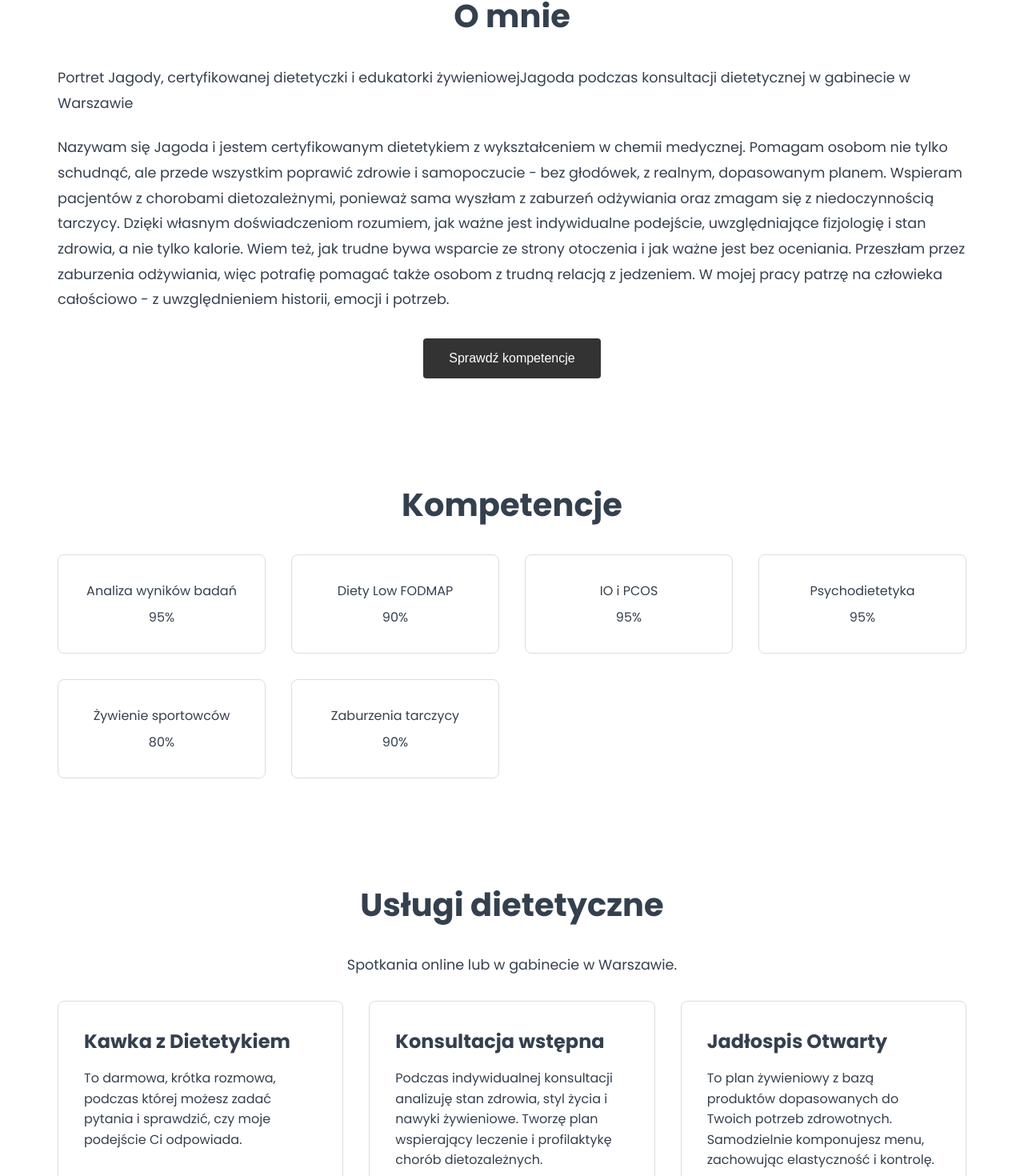
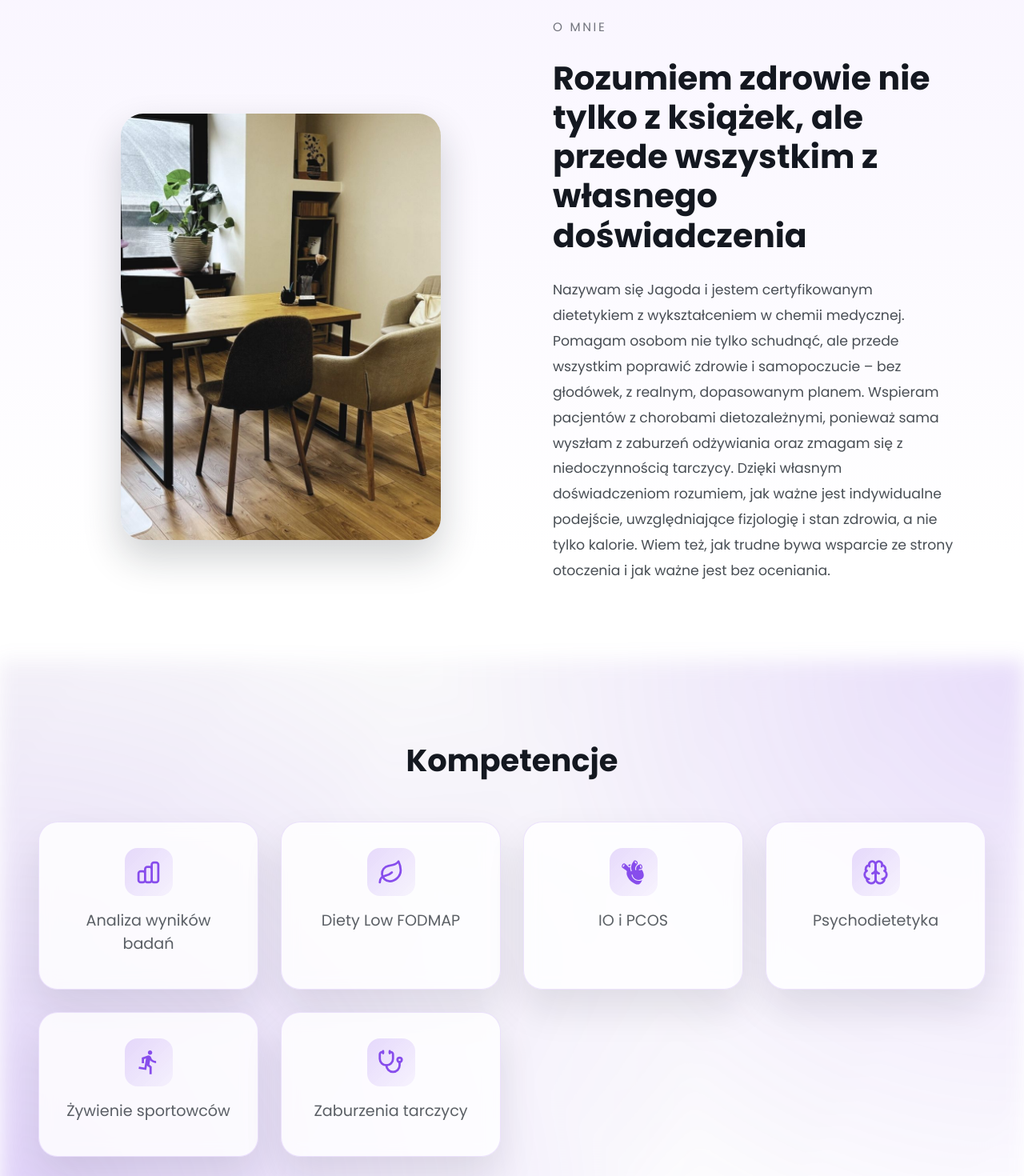
Before and after one commit to DawidZyluk/jagodowa-harmonia-next-js, a Next.js app: page / in a window 1280 px wide. Shown: the part 874-2344 px from the top of the page at 80% size. Built offline with nearby package versions, Linux system fonts and the light colour scheme.

Commit message:
Refactor AboutSection: remove CompetenciesSection, enhance layout with new styles, and add metrics display with icons for improved visual representation of competencies.

```diff
--- a/app/components/Navbar/Navbar.scss
+++ b/app/components/Navbar/Navbar.scss
@@ -42,8 +42,8 @@
     display: none;
     align-items: center;
     justify-content: center;
-    width: 2.75rem;
-    height: 2.75rem;
+    width: 2.5rem;
+    height: 2.5rem;
     border-radius: 50%;
     background-color: transparent;
     border: 1px solid currentColor;
--- a/app/page.tsx
+++ b/app/page.tsx
@@ -1,6 +1,5 @@
 import HeaderSection from "./sections/HeaderSection/HeaderSection";
 import AboutSection from "./sections/AboutSection/AboutSection";
-import CompetenciesSection from "./sections/CompetenciesSection/CompetenciesSection";
 import ServicesSection from "./sections/ServicesSection/ServicesSection";
 import CooperationFormsSection from "./sections/CooperationFormsSection/CooperationFormsSection";
 import ReviewsSection from "./sections/ReviewsSection/ReviewsSection";
@@ -11,7 +10,6 @@ export default function Home() {
     <div>
       <HeaderSection />
       <AboutSection />
-      <CompetenciesSection />
       <ServicesSection />
       <CooperationFormsSection />
       <ReviewsSection />
--- a/app/sections/AboutSection/AboutSection.scss
+++ b/app/sections/AboutSection/AboutSection.scss
@@ -1,39 +1,182 @@
+@use "../../styles/breakpoints" as bp;
+
 .about-section {
-  width: 100%;
-  padding: 4rem 0;
+  position: relative;
+  padding: clamp(4rem, 9vw, 6rem) 0;
+  background: linear-gradient(180deg, #f9f5ff 0%, #ffffff 45%, rgba(255, 255, 255, 0) 100%);
+  overflow: hidden;
+
+  &__content {
+    max-width: 1200px;
+    margin: 0 auto;
+    padding: 0 clamp(1.5rem, 4vw, 3rem);
+    display: grid;
+    grid-template-columns: minmax(0, 1.05fr) minmax(0, 1fr);
+    align-items: center;
+    gap: clamp(2.5rem, 6vw, 5rem);
+
+    @media (max-width: bp.$breakpoint-md) {
+      grid-template-columns: 1fr;
+      gap: clamp(2rem, 6vw, 3.5rem);
+    }
   }
 
-.about-section__container {
+  &__media {
+    position: relative;
+    max-width: clamp(320px, 34vw, 400px);
+    margin-inline: auto;
+    transform: translateY(6%);
+
+    @media (max-width: bp.$breakpoint-md) {
+      transform: translateY(0);
+    }
+  }
+
+  &__image {
+    position: relative;
+    border-radius: clamp(1rem, 3vw, 1.75rem);
+    overflow: hidden;
+    box-shadow: 0 22px 48px rgba(21, 28, 36, 0.2);
+    aspect-ratio: 3 / 4;
+
+    @media (max-width: bp.$breakpoint-sm) {
+      aspect-ratio: 4 / 3;
+    }
+
+    img {
+      width: 100%;
+      height: 100%;
+      object-fit: cover;
+      transition: transform 0.45s ease;
+    }
+
+    &::after {
+      content: "";
+      position: absolute;
+      inset: 0;
+      background: linear-gradient(180deg, rgba(16, 21, 33, 0) 0%, rgba(16, 21, 33, 0.32) 100%);
+      opacity: 0;
+      transition: opacity 0.35s ease;
+    }
+
+    &:hover img {
+      transform: scale(1.05);
+    }
+
+    &:hover::after {
+      opacity: 1;
+    }
+  }
+
+  &__copy {
+    display: flex;
+    flex-direction: column;
+    gap: clamp(1.25rem, 3vw, 1.75rem);
+  }
+
+  &__eyebrow {
+    font-size: 0.95rem;
+    letter-spacing: 0.18em;
+    text-transform: uppercase;
+    color: rgba(21, 28, 36, 0.6);
+  }
+
+  &__title {
+    font-size: clamp(2rem, 3.2vw, 2.75rem);
+    line-height: 1.2;
+    color: #141820;
+  }
+
+  &__paragraph {
+    font-size: clamp(1rem, 1.35vw, 1.15rem);
+    line-height: 1.85;
+    color: rgba(21, 28, 36, 0.78);
+  }
+
+  &__button {
+    margin-top: 0.5rem;
+  }
+
+  &__metrics {
+    position: relative;
+    margin-top: clamp(4rem, 9vw, 6rem);
+    padding: clamp(4rem, 9vw, 6rem) clamp(1.5rem, 5vw, 3rem);
+  }
+
+  &__metrics-background {
+    position: absolute;
+    inset: 0;
+    background: radial-gradient(circle at top right, rgba(135, 77, 236, 0.18), transparent 55%),
+      radial-gradient(circle at bottom left, rgba(146, 88, 248, 0.25), transparent 60%),
+      linear-gradient(120deg, rgba(20, 24, 32, 0.03), rgba(20, 24, 32, 0));
+    filter: blur(12px);
+    z-index: 0;
+  }
+
+  &__metrics-content {
+    position: relative;
     max-width: 1200px;
     margin: 0 auto;
-  padding: 0 2rem;
+    z-index: 1;
   }
 
-.about-section__title {
-  font-size: 2.5rem;
-  margin-bottom: 2rem;
+  &__metrics-title {
     text-align: center;
+    font-size: clamp(2rem, 3vw, 2.5rem);
+    margin-bottom: clamp(2rem, 5vw, 3rem);
+    color: #141820;
   }
 
-.about-section__paragraph {
-  font-size: 1.1rem;
-  line-height: 1.8;
-  margin-bottom: 1.5rem;
+  &__metrics-grid {
+    display: grid;
+    grid-template-columns: repeat(auto-fit, minmax(220px, 1fr));
+    gap: clamp(1rem, 3vw, 1.75rem);
   }
 
-.about-section__button {
-  display: block;
-  margin: 2rem auto 0;
-  padding: 1rem 2rem;
-  font-size: 1rem;
-  background-color: #333;
-  color: white;
-  border: none;
-  border-radius: 4px;
-  cursor: pointer;
-  transition: background-color 0.3s;
+  &__metric-card {
+    padding: clamp(1.5rem, 4vw, 2rem);
+    border-radius: clamp(1rem, 3vw, 1.5rem);
+    background: rgba(255, 255, 255, 0.82);
+    border: 1px solid rgba(135, 77, 236, 0.15);
+    backdrop-filter: blur(10px);
+    box-shadow: 0 24px 48px rgba(20, 24, 32, 0.1);
+    text-align: center;
+    transition:
+      transform 0.3s ease,
+      box-shadow 0.3s ease;
 
     &:hover {
-    background-color: #555;
+      transform: translateY(-4px);
+      box-shadow: 0 26px 52px rgba(20, 24, 32, 0.14);
     }
   }
+
+  &__metric-icon {
+    display: inline-flex;
+    align-items: center;
+    justify-content: center;
+    width: clamp(3rem, 5vw, 3.75rem);
+    height: clamp(3rem, 5vw, 3.75rem);
+    margin: 0 auto 1rem;
+    border-radius: 1rem;
+    background: linear-gradient(135deg, rgba(135, 77, 236, 0.2), rgba(135, 77, 236, 0.05));
+    color: #874dec;
+
+    svg {
+      width: 55%;
+      height: 55%;
+    }
+  }
+
+  &__metric-label {
+    font-size: clamp(1.1rem, 1.5vw, 1.25rem);
+    color: rgba(21, 28, 36, 0.7);
+    margin-bottom: 0.6rem;
+  }
+
+  &__metric-value {
+    font-size: clamp(1.75rem, 2.8vw, 2.25rem);
+    font-weight: 700;
+    color: #874dec;
+  }
+}
--- a/app/sections/AboutSection/AboutSection.tsx
+++ b/app/sections/AboutSection/AboutSection.tsx
@@ -1,19 +1,63 @@
 import classNames from "classnames";
+import { GiHeartOrgan } from "react-icons/gi";
+import { HiOutlineChartBar } from "react-icons/hi";
+import { LuBrain, LuLeaf, LuStethoscope } from "react-icons/lu";
+import { RiRunLine } from "react-icons/ri";
 import "./AboutSection.scss";
 
 export default function AboutSection() {
   return (
     <section className={classNames("about-section")} id="about">
-      <div className={classNames("about-section__container")}>
-        <h2 className={classNames("about-section__title")}>O mnie</h2>
-        <p className={classNames("about-section__paragraph")}>
-          Portret Jagody, certyfikowanej dietetyczki i edukatorki żywieniowejJagoda podczas konsultacji dietetycznej w gabinecie w Warszawie
-        </p>
-        <p className={classNames("about-section__paragraph")}>
-          Nazywam się Jagoda i jestem certyfikowanym dietetykiem z wykształceniem w chemii medycznej. Pomagam osobom nie tylko schudnąć, ale przede wszystkim poprawić zdrowie i samopoczucie - bez głodówek, z realnym, dopasowanym planem. Wspieram pacjentów z chorobami dietozależnymi, ponieważ sama wyszłam z zaburzeń odżywiania oraz zmagam się z niedoczynnością tarczycy. Dzięki własnym doświadczeniom rozumiem, jak ważne jest indywidualne podejście, uwzględniające fizjologię i stan zdrowia, a nie tylko kalorie. Wiem też, jak trudne bywa wsparcie ze strony otoczenia i jak ważne jest bez oceniania. Przeszłam przez zaburzenia odżywiania, więc potrafię pomagać także osobom z trudną relacją z jedzeniem. W mojej pracy patrzę na człowieka całościowo - z uwzględnieniem historii, emocji i potrzeb.
-        </p>
-        <button className={classNames("about-section__button")}>Sprawdź kompetencje</button>
+      <div className={classNames("about-section__content")}>
+        <div className={classNames("about-section__media")}>
+          <div className={classNames("about-section__image")}>
+            <img src="/4.jpg" alt="Jagoda podczas konsultacji dietetycznej" />
+          </div>
+        </div>
+
+        <div className={classNames("about-section__copy")}>
+          <p className={classNames("about-section__eyebrow")}>O mnie</p>
+          <h2 className={classNames("about-section__title")}>
+            Rozumiem zdrowie nie tylko z książek, ale przede wszystkim z własnego doświadczenia
+          </h2>
+          <p className={classNames("about-section__paragraph")}>
+            Nazywam się Jagoda i jestem certyfikowanym dietetykiem z wykształceniem w chemii medycznej.
+            Pomagam osobom nie tylko schudnąć, ale przede wszystkim poprawić zdrowie i samopoczucie –
+            bez głodówek, z realnym, dopasowanym planem. Wspieram pacjentów z chorobami dietozależnymi,
+            ponieważ sama wyszłam z zaburzeń odżywiania oraz zmagam się z niedoczynnością tarczycy.
+            Dzięki własnym doświadczeniom rozumiem, jak ważne jest indywidualne podejście, uwzględniające
+            fizjologię i stan zdrowia, a nie tylko kalorie. Wiem też, jak trudne bywa wsparcie ze strony
+            otoczenia i jak ważne jest bez oceniania.
+          </p>
+        </div>
+      </div>
+
+      <div className={classNames("about-section__metrics")}>
+        <div className={classNames("about-section__metrics-background")} aria-hidden />
+
+        <div className={classNames("about-section__metrics-content")}>
+          <h2 className={classNames("about-section__metrics-title")}>Kompetencje</h2>
+          <div className={classNames("about-section__metrics-grid")}>
+            {metrics.map(({ label, Icon }) => (
+              <div key={label} className={classNames("about-section__metric-card")}>
+                <div className={classNames("about-section__metric-icon")}>
+                  <Icon aria-hidden />
+                </div>
+                <p className={classNames("about-section__metric-label")}>{label}</p>
+              </div>
+            ))}
+          </div>
+        </div>
       </div>
     </section>
   );
 }
+
+const metrics = [
+  { label: "Analiza wyników badań", Icon: HiOutlineChartBar },
+  { label: "Diety Low FODMAP", Icon: LuLeaf },
+  { label: "IO i PCOS", Icon: GiHeartOrgan },
+  { label: "Psychodietetyka", Icon: LuBrain },
+  { label: "Żywienie sportowców", Icon: RiRunLine },
+  { label: "Zaburzenia tarczycy", Icon: LuStethoscope },
+];
--- a/app/sections/CompetenciesSection/CompetenciesSection.scss
+++ /dev/null
@@ -1,34 +0,0 @@
-.competencies-section {
-  width: 100%;
-  padding: 4rem 0;
-}
-
-.competencies-section__container {
-  max-width: 1200px;
-  margin: 0 auto;
-  padding: 0 2rem;
-}
-
-.competencies-section__title {
-  font-size: 2.5rem;
-  margin-bottom: 2rem;
-  text-align: center;
-}
-
-.competencies-section__list {
-  display: grid;
-  grid-template-columns: repeat(auto-fit, minmax(250px, 1fr));
-  gap: 2rem;
-  margin-top: 2rem;
-}
-
-.competencies-section__item {
-  padding: 1.5rem;
-  border: 1px solid #ddd;
-  border-radius: 8px;
-  text-align: center;
-
-  p {
-    margin: 0.5rem 0;
-  }
-}
--- a/app/sections/CompetenciesSection/CompetenciesSection.tsx
+++ /dev/null
@@ -1,38 +0,0 @@
-import classNames from "classnames";
-import "./CompetenciesSection.scss";
-
-export default function CompetenciesSection() {
-  return (
-    <section className={classNames("competencies-section")}>
-      <div className={classNames("competencies-section__container")}>
-        <h2 className={classNames("competencies-section__title")}>Kompetencje</h2>
-        <div className={classNames("competencies-section__list")}>
-          <div className={classNames("competencies-section__item")}>
-            <p>Analiza wyników badań</p>
-            <p>95%</p>
-          </div>
-          <div className={classNames("competencies-section__item")}>
-            <p>Diety Low FODMAP</p>
-            <p>90%</p>
-          </div>
-          <div className={classNames("competencies-section__item")}>
-            <p>IO i PCOS</p>
-            <p>95%</p>
-          </div>
-          <div className={classNames("competencies-section__item")}>
-            <p>Psychodietetyka</p>
-            <p>95%</p>
-          </div>
-          <div className={classNames("competencies-section__item")}>
-            <p>Żywienie sportowców</p>
-            <p>80%</p>
-          </div>
-          <div className={classNames("competencies-section__item")}>
-            <p>Zaburzenia tarczycy</p>
-            <p>90%</p>
-          </div>
-        </div>
-      </div>
-    </section>
-  );
-}
--- a/app/sections/HeaderSection/HeaderSection.scss
+++ b/app/sections/HeaderSection/HeaderSection.scss
@@ -54,6 +54,7 @@
     z-index: 4;
     text-align: left;
     margin-left: auto;
+    background-color: var(--page-background);
   }
 
   &__title {
@@ -126,6 +127,7 @@
     margin-top: -250px;
     z-index: 4;
     padding: 3rem 1.5rem 4rem;
+    background-color: #FAF6FF;
 
   }
 }
```
Also changed, not shown: public/foreground.svg. Lines whose indentation alone changed are shown as unchanged.
